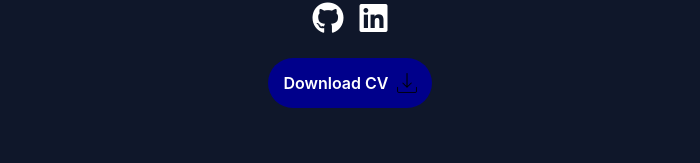
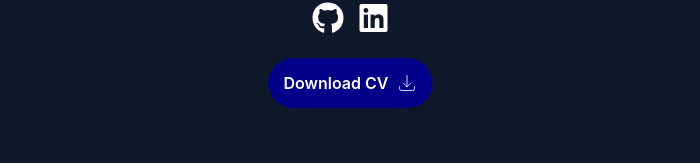
Before and after one commit to ShaikAyub7/portfolio, a React (Vite) app: page / in a window 1280 px wide. Shown: the part 362-525 px from the top of the page, without its empty margins (290-990 px from the left). Built offline with nearby package versions, Linux system fonts and the light colour scheme.

Commit message:
download icon

```diff
--- a/src/components/Home-page.jsx
+++ b/src/components/Home-page.jsx
@@ -66,11 +66,21 @@ const Home = () => {
           }}
         >
           Download CV &nbsp;
-          <img
-            src="./download.png"
-            alt=""
-            style={{ width: "20px", height: "20px" }}
-          />
+          <svg
+            xmlns="http://www.w3.org/2000/svg"
+            fill="none"
+            viewBox="0 0 24 24"
+            strokeWidth={1}
+            stroke="currentColor"
+            className="size-3"
+            style={{ width: "20px" }}
+          >
+            <path
+              strokeLinecap="round"
+              strokeLinejoin="round"
+              d="M3 16.5v2.25A2.25 2.25 0 0 0 5.25 21h13.5A2.25 2.25 0 0 0 21 18.75V16.5M16.5 12 12 16.5m0 0L7.5 12m4.5 4.5V3"
+            />
+          </svg>
         </a>
       </div>
     </div>
```
Also changed, not shown: public/downloadbtn.png (added).
